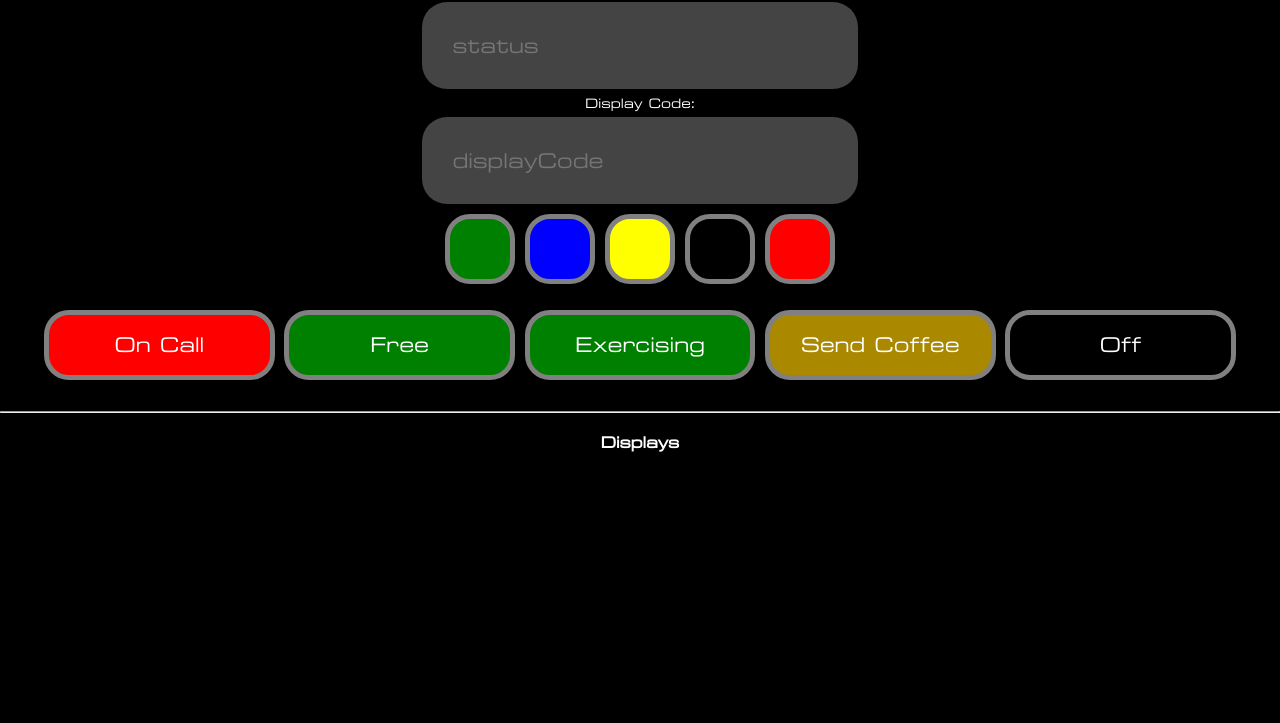
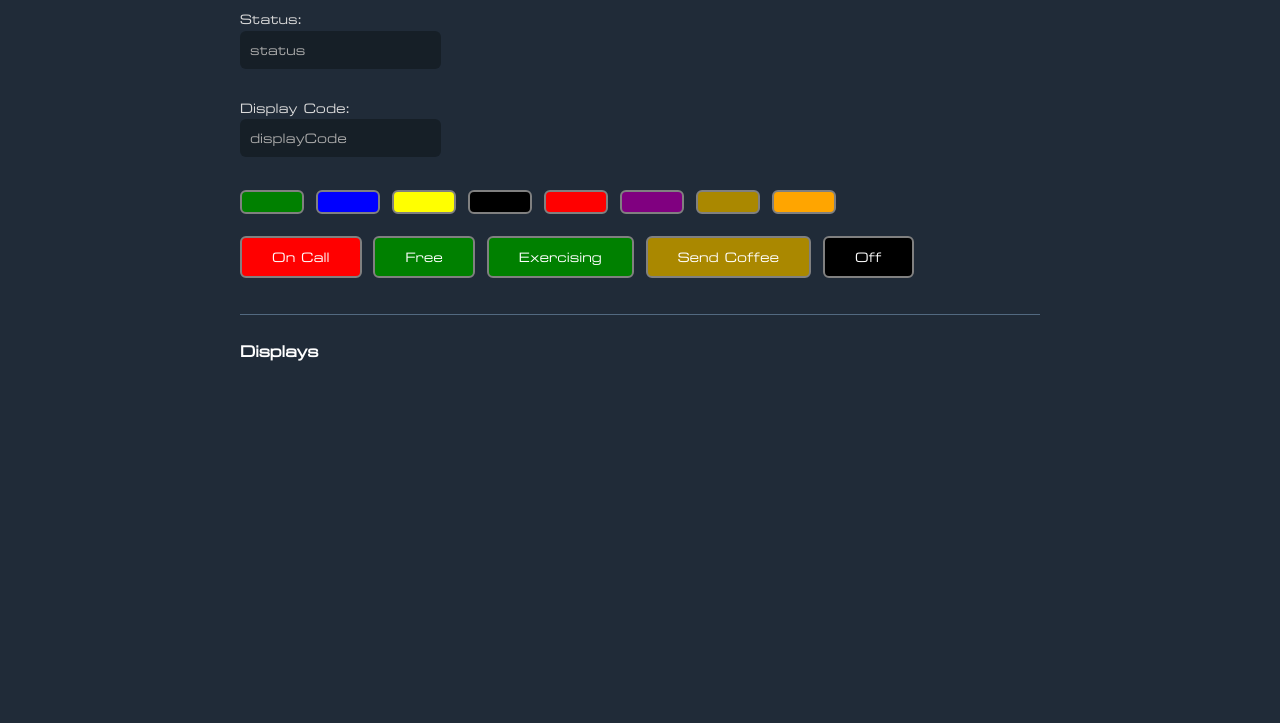
Before and after one commit to jacobwhite/statusdisplay, a website: page html/update.html in a window 1280 px wide. Shown: the part 77-800 px from the top of the page. Drawn offline with nearby package versions, Linux system fonts and the light colour scheme.

Commit message:
CSS updates and more colors.

```diff
--- a/html/stylesheet.css
+++ b/html/stylesheet.css
@@ -47,7 +47,7 @@ a{
     text-decoration:none;
 }
 button{
-	border: solid gray 5px !important;
+	border: solid gray 2px !important;
 }
 #oncallbutton{
 	background: red;
@@ -76,9 +76,13 @@ input[type=color]{
 #yellowbutton{ background: yellow; }
 #blackbutton{ background: black; }
 #whitebutton{ background: white; }
+#brownbutton{ background: #a80; }
+#purplebutton{ background: purple; }
+#orangebutton{ background: #ffa500; }
+
 button, input[type=submit], input[type=textbox], input[type=color]{
   font-family: "Microstyle Extended ATT";
-  border-radius:25px;
+  /* border-radius:25px;
   border: none;
   color: white;
   padding: 30px;
@@ -88,17 +92,17 @@ button, input[type=submit], input[type=textbox], input[type=color]{
   width: 80%;
   font-size:25px;
   background: #444;
-  line-height: 0px;
+  line-height: 0px; */
 }
 h2{
     font-size:50px;
 }
 
 body{
-    text-align:center;
+    /* text-align:center;
     margin:0px;
     background:#000;
-    color:#fff;
+    color:#fff; */
     font-family: "Microstyle Extended ATT", -apple-system, BlinkMacSystemFont, "Segoe UI", Roboto, Helvetica;
 }
 iframe{
@@ -116,22 +120,22 @@ iframe{
 
  @media screen and (orientation:portrait) {
     .displayDiv, button, input[type=submit]{
-        width:80%;
+        /* width:80%; */
     }
  }
  @media screen and (orientation:landscape) {
     .displayDiv, button, input[type=textbox], input[type=submit]{
-        width:18%;
+        /* width:18%; */
     }
 
      input[type=textbox]{
-         min-width:400px;
+         /* min-width:400px; */
      }
      .statusbutton{
-        min-width:230px;
+        /* min-width:230px; */
     }
 
     input[type=textbox]{
-        width:34%;
+        /* width:34%; */
     }
  }
--- a/html/update.html
+++ b/html/update.html
@@ -1,6 +1,7 @@
 <html>
 	<head>
 		<meta charset="UTF-8">
+		<link rel="stylesheet" href="https://cdn.jsdelivr.net/gh/kognise/water.css@latest/dist/dark.min.css">
 		<link rel="stylesheet" type="text/css" href="stylesheet.css" />
 		<script
 			  src="https://code.jquery.com/jquery-1.12.4.min.js"
@@ -26,6 +27,9 @@
 		<button class=colorbutton id=yellowbutton onclick="setColor('yellow')"></button>
 		<button class=colorbutton id=blackbutton onclick="setColor('black')"></button>
 		<button class=colorbutton id=redbutton onclick="setColor('red')"></button>
+		<button class=colorbutton id=purplebutton onclick="setColor('purple')"></button>
+		<button class=colorbutton id=brownbutton onclick="setColor('brown')"></button>
+		<button class=colorbutton id=orangebutton onclick="setColor('orange')"></button>
 		</form>
 		<button class=statusbutton id=oncallbutton onclick="updateStatus(this.innerHTML)">On Call</button>
 		<button class=statusbutton id=freebutton onclick="updateStatus(this.innerHTML)">Free</button>
--- a/html/update.js
+++ b/html/update.js
@@ -45,6 +45,13 @@ function connect(){
 			if(message.color == undefined || status.color == "undefined"){
 				message.color = localStorage.color;
 			}
+			if(message.color == 'brown'){
+				message.color = '#a80';
+			}
+			if(message.color == 'orange'){
+				message.color = '#ffa500';
+			}
+
 			$(document.body).animate({
 				backgroundColor: message.color
 			});
```
Also changed, not shown: html/display.html (+1 -0 lines), html/display.js (+12 -12 lines), html/index.html (+6 -3 lines).
